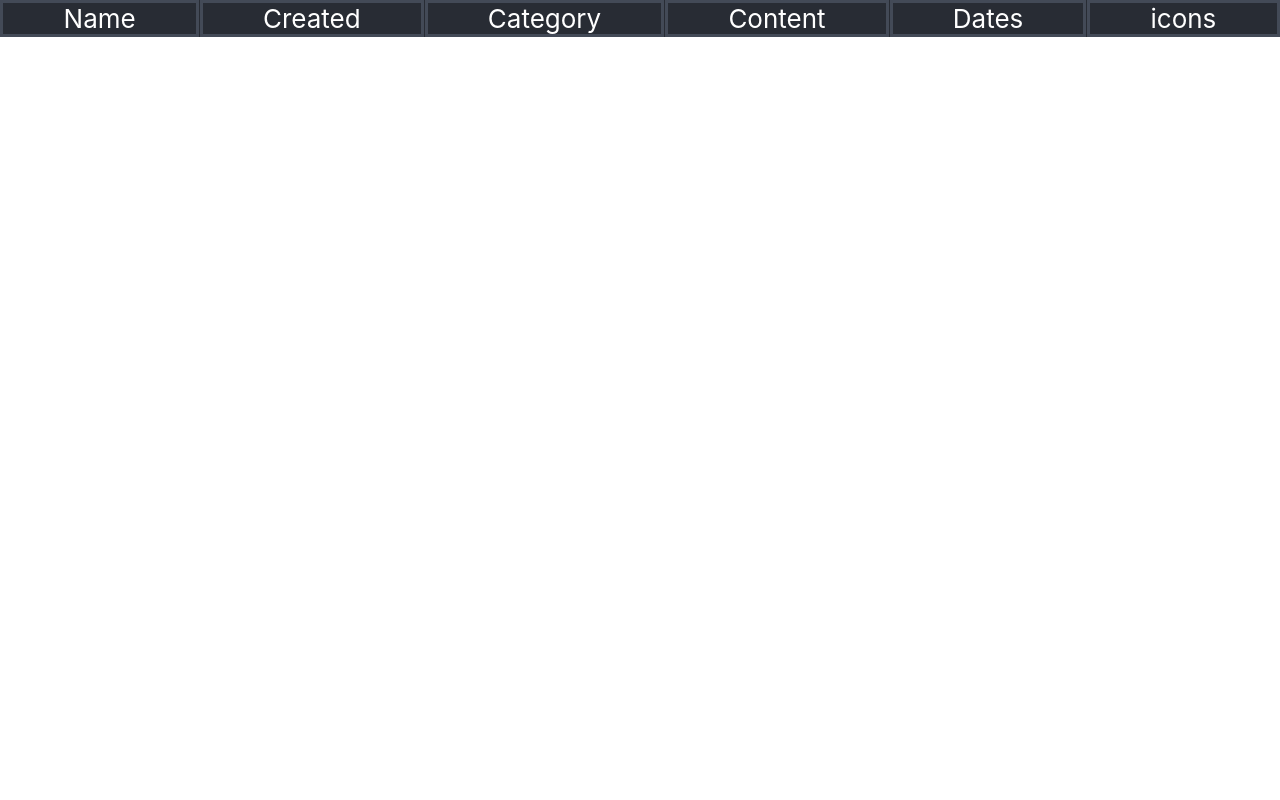
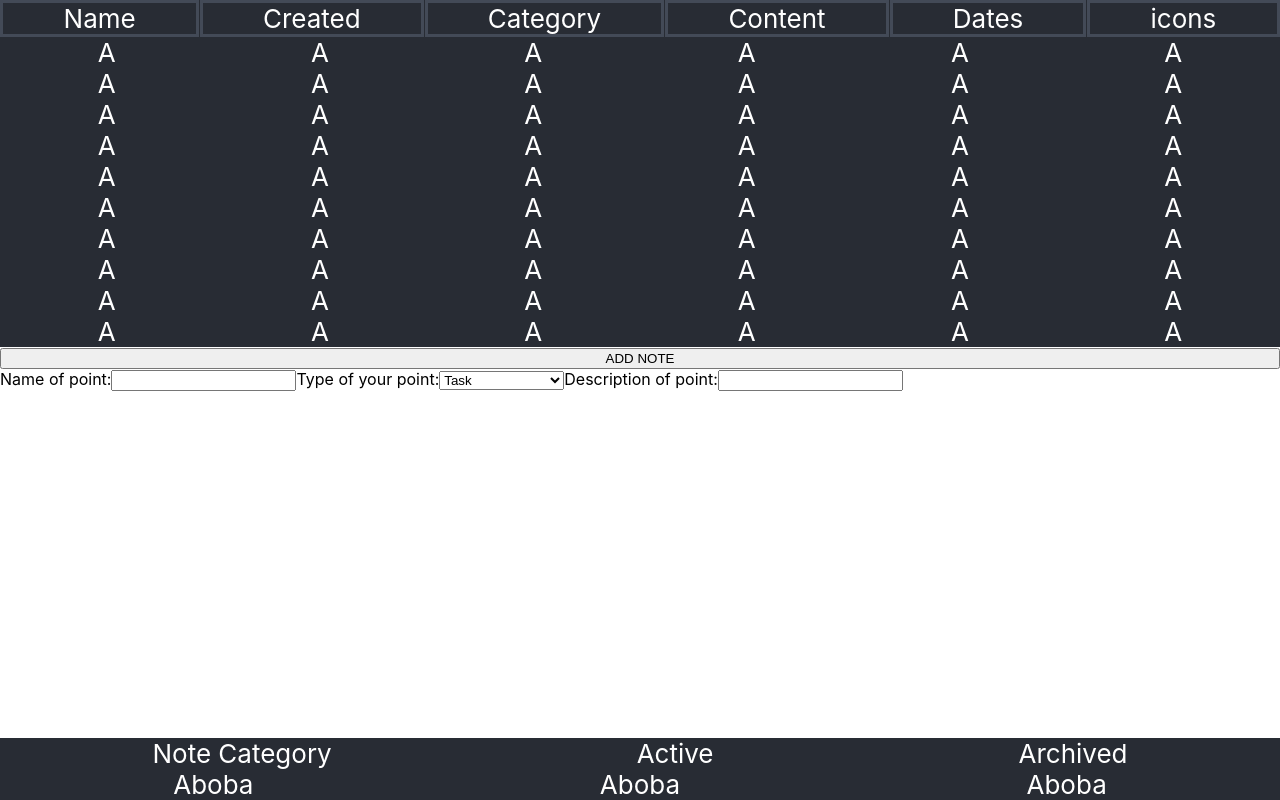
Before and after one commit to alarmichanin/RadencyTasks, a React (Create React App) app in the folder task2/: page / in a window 1280 px wide. Built offline with nearby package versions, Linux system fonts and the light colour scheme.

Commit message:
made architect with components in general

```diff
--- a/task2/src/App.css
+++ b/task2/src/App.css
@@ -1,4 +1,7 @@
-.Header {
+*{
+  overflow: hidden;
+}
+.Header, .note,.countTableHeader,.countTableNote{
   background-color: #282c34;
   display: flex;
   flex-direction: row;
@@ -12,3 +15,11 @@
   padding: 0 4.7%;
   border: solid #434a57;
 }
+.addBtn{
+  width: 100%;
+}
+.countTable{
+  width: 100%;
+  position: absolute;
+  bottom: 0;
+}
--- a/task2/src/App.js
+++ b/task2/src/App.js
@@ -1,12 +1,16 @@
 import './App.css';
-import Header from './components/Header';
-import Main from './components/Main';
+import AddForm from './components/addForm/AddForm';
+import CountTable from './components/countTable/CountTable';
+import Header from './components/mainTable/Header';
+import Main from './components/mainTable/Main';
 
 function App() {
   return (
     <div>
       <Header />
       <Main />
+      <AddForm />
+      <CountTable />
     </div>
   );
 }
--- a/task2/src/components/Main.js
+++ /dev/null
@@ -1,9 +0,0 @@
-const Main = () => {
-    return (
-        <div>
-
-        </div>
-    );
-}
-
-export default Main;
--- /dev/null
+++ b/task2/src/components/addForm/AddForm.js
@@ -0,0 +1,17 @@
+const AddForm = () => {
+    return (
+        <div>
+            <label for="name">Name of point:</label>
+            <input type="text" id="name"></input>
+            <label for="typeTask">Type of your point:</label>
+            <select name="typeTask">
+                <option value="task">Task</option>
+                <option value="randomThought">Random Thought</option>
+                <option value="idea">Idea</option>
+            </select>
+            <label for="desc">Description of point:</label>
+            <input type="text" id="desc"></input>
+        </div>
+    )
+}
+export default AddForm;
--- /dev/null
+++ b/task2/src/components/countTable/CountTable.js
@@ -0,0 +1,12 @@
+import CountTableHeader from "./CountTableHeader";
+import CountTableNote from "./CountTableNote";
+const CountTable = () => {
+    return (
+        <div className="countTable">
+            <CountTableHeader />
+            <CountTableNote />
+        </div>
+
+    )
+}
+export default CountTable;
--- /dev/null
+++ b/task2/src/components/countTable/CountTableHeader.js
@@ -0,0 +1,10 @@
+const CountTableHeader = () => {
+    return (
+        <div className="countTableHeader">
+            <div>Note Category</div>
+            <div>Active</div>
+            <div>Archived</div>
+        </div>
+    )
+}
+export default CountTableHeader;
--- /dev/null
+++ b/task2/src/components/countTable/CountTableNote.js
@@ -0,0 +1,10 @@
+const CountTableNote = () => {
+    return (
+        <div className="countTableNote">
+            <div>Aboba</div>
+            <div>Aboba</div>
+            <div>Aboba</div>
+        </div>
+    )
+}
+export default CountTableNote;
--- /dev/null
+++ b/task2/src/components/mainTable/BtnComponent.js
@@ -0,0 +1,6 @@
+const BtnComponent = () => {
+    return (
+        <button className="addBtn">ADD NOTE</button>
+    )
+}
+export default BtnComponent;
--- /dev/null
+++ b/task2/src/components/mainTable/Main.js
@@ -0,0 +1,16 @@
+import BtnComponent from "./BtnComponent";
+import Note from "./Note"
+const Main = () => {
+    return (
+        <div className="Main">
+            {
+                [...Array(10)].map(() =>
+                    <Note />
+                )
+            }
+            <BtnComponent />
+        </div>
+    );
+}
+
+export default Main;
--- /dev/null
+++ b/task2/src/components/mainTable/Note.js
@@ -0,0 +1,14 @@
+const Note = () => {
+    return (
+        <div className="note">
+            <div className="noteCol">A</div>
+            <div className="noteCol">A</div>
+            <div className="noteCol">A</div>
+            <div className="noteCol">A</div>
+            <div className="noteCol">A</div>
+            <div className="noteCol">A</div>
+        </div>
+    )
+
+}
+export default Note;
```
Also changed, not shown: task2/src/components/mainTable/Header.js (renamed from task2/src/components/Header.js).
